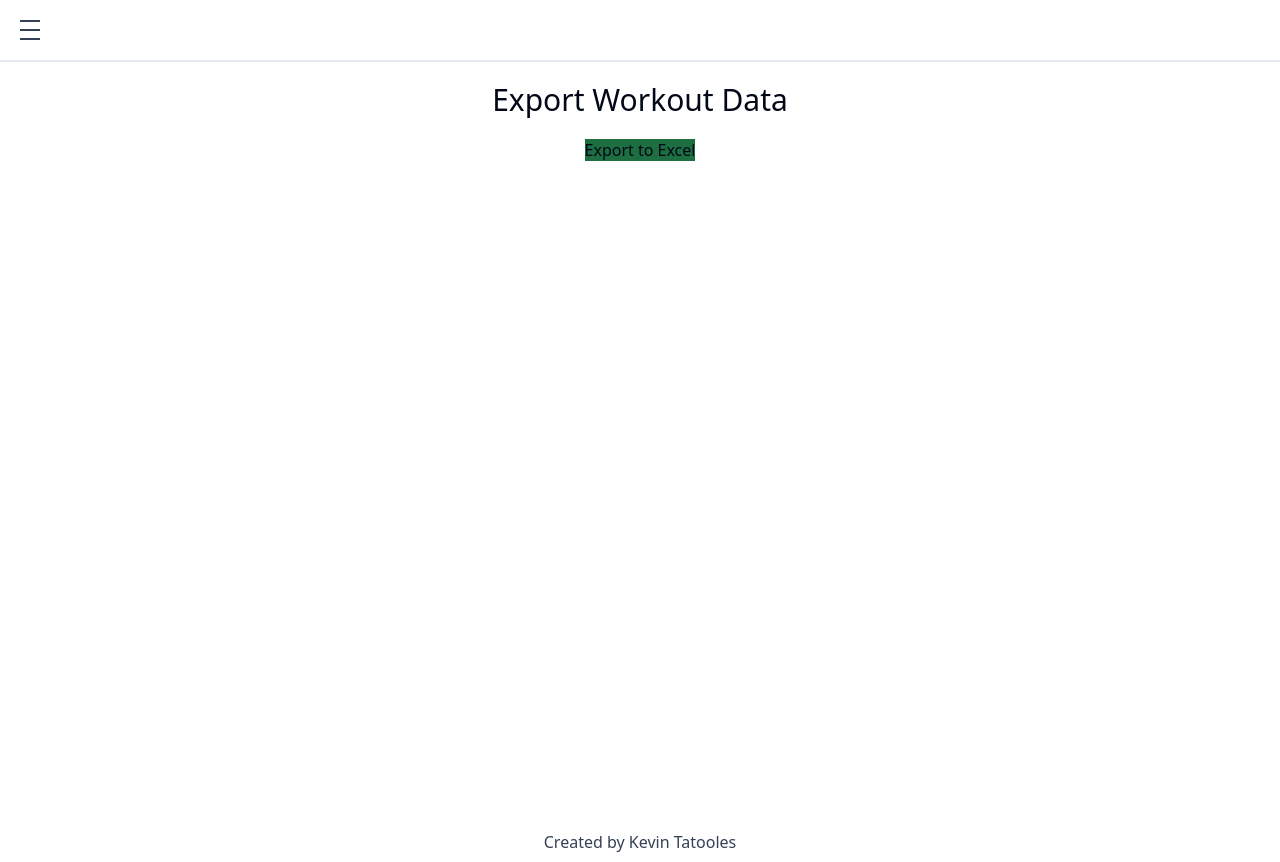
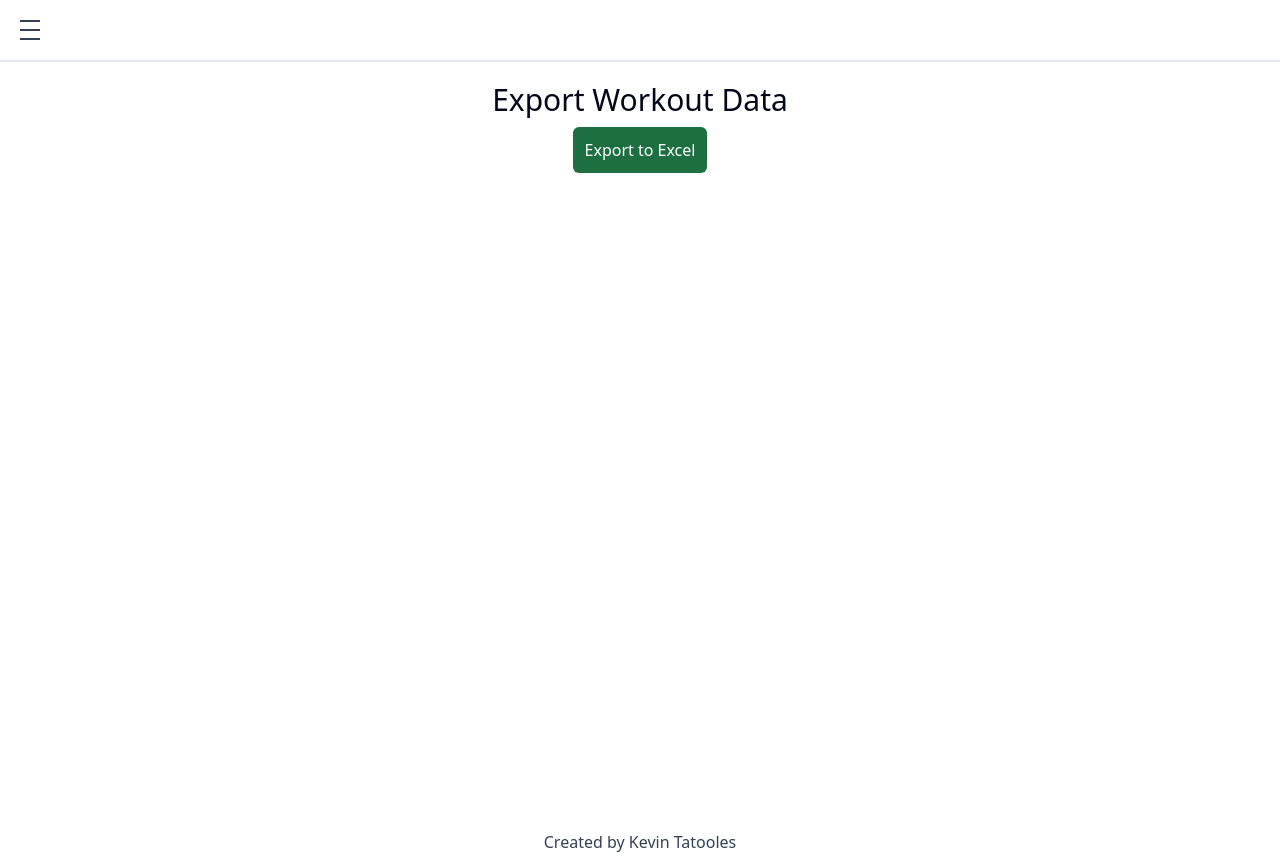
Before and after one commit to Tatooles/next-fitness-tracker, a Next.js app: page /export in a window 1280 px wide. Built offline with nearby package versions, Linux system fonts and the light colour scheme.

Commit message:
Improve button styling

```diff
--- a/app/export/page.tsx
+++ b/app/export/page.tsx
@@ -5,7 +5,10 @@ export default async function ExportPage() {
     <div className="p-5 text-center">
       <h1 className="mb-5 text-3xl">Export Workout Data</h1>
       {/* TODO: Start with just all data, then add date bounds */}
-      <Link href="api/export" className="bg-[#1d6f42]">
+      <Link
+        href="api/export"
+        className="mt-2 rounded-md bg-[#1d6f42] p-3 text-white"
+      >
         Export to Excel
       </Link>
     </div>
```
